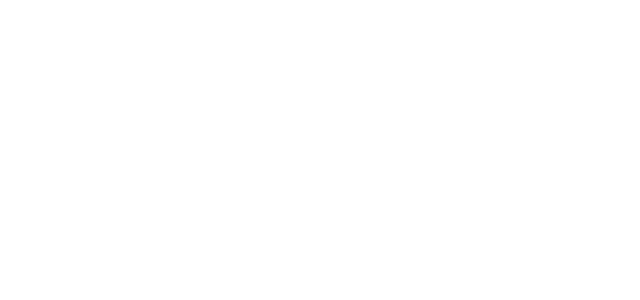
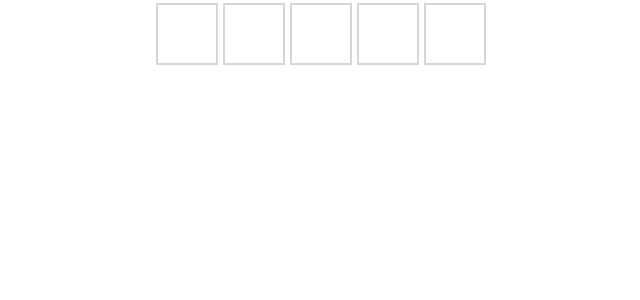
Before and after one commit to csaye/wordle-solver, a Next.js app: page / in a window 1280 px wide. Shown: the top 300 px of the page, without its empty margins (319-959 px from the left). Built offline with nearby package versions, Linux system fonts and the light colour scheme.

Commit message:
Improve index page styling.

```diff
--- a/styles/pages/Index.module.css
+++ b/styles/pages/Index.module.css
@@ -0,0 +1,23 @@
+.container {
+  height: 100%;
+}
+
+.center {
+  width: 700px;
+  margin: 0 auto;
+  height: 100%;
+  display: flex;
+  justify-content: center;
+}
+
+.tile {
+  width: 62px;
+  height: 62px;
+  display: flex;
+  align-items: center;
+  justify-content: center;
+  font-weight: 700;
+  border: 2px solid #d3d6da;
+  margin: 2.5px;
+  font-size: 32px;
+}
```
